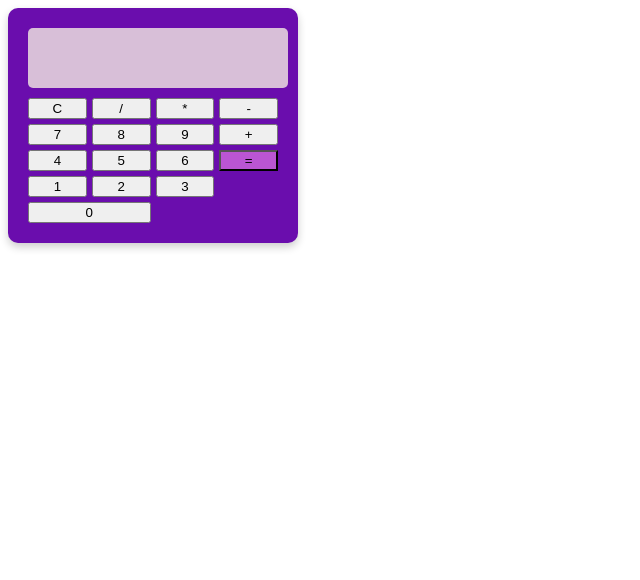
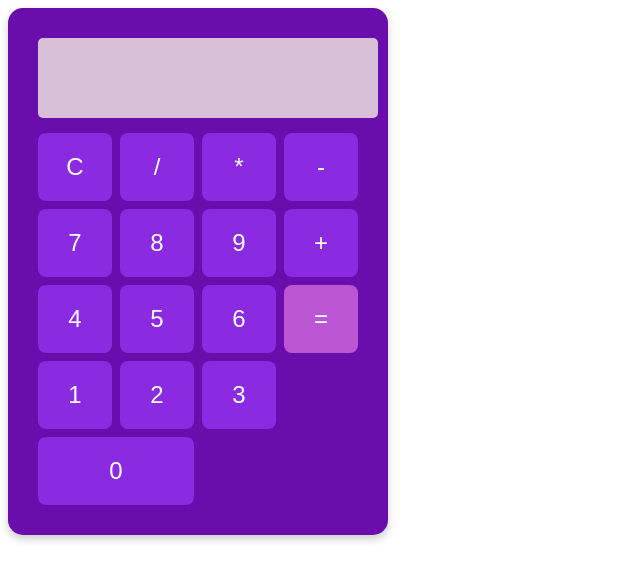
Before and after one commit to Alexandra-Kulik/calculadora.html, a plain HTML site: page index.html in a window 1280 px wide. Shown: the whole page, without its empty margins (0-640 px from the left). Drawn offline with Linux system fonts and the light colour scheme.

Commit message:
05 teste

```diff
--- a/style.css
+++ b/style.css
@@ -10,20 +10,20 @@
 
 .calculator {
     background: #6A0DAD;
-    padding: 20px;
-    border-radius: 10px;
+    padding: 30px; /* Aumentando o espaço interno */
+    border-radius: 15px;
     box-shadow: 0 4px 8px rgba(0, 0, 0, 0.2);
     text-align: center;
-    width: 250px;
+    width: 320px; /* Aumentando a largura */
 }
 
 .screen {
     width: 100%;
-    height: 50px;
-    font-size: 1.5em;
+    height: 60px; /* Aumentando a altura */
+    font-size: 2em; /* Aumentando o tamanho da fonte */
     text-align: right;
-    margin-bottom: 10px;
-    padding: 5px;
+    margin-bottom: 15px;
+    padding: 10px;
     background: #D8BFD8;
     border: none;
     border-radius: 5px;
@@ -32,16 +32,16 @@
 .buttons {
     display: grid;
     grid-template-columns: repeat(4, 1fr);
-    gap: 5px;
+    gap: 8px;
 }
 
-.button {
-    padding: 15px;
-    font-size: 1.2em;
+button {
+    padding: 20px; /* Aumentando os botões */
+    font-size: 1.5em; /* Aumentando a fonte */
     background: #8A2BE2;
     color: white;
     border: none;
-    border-radius: 5px;
+    border-radius: 8px;
     cursor: pointer;
 }
 
```
